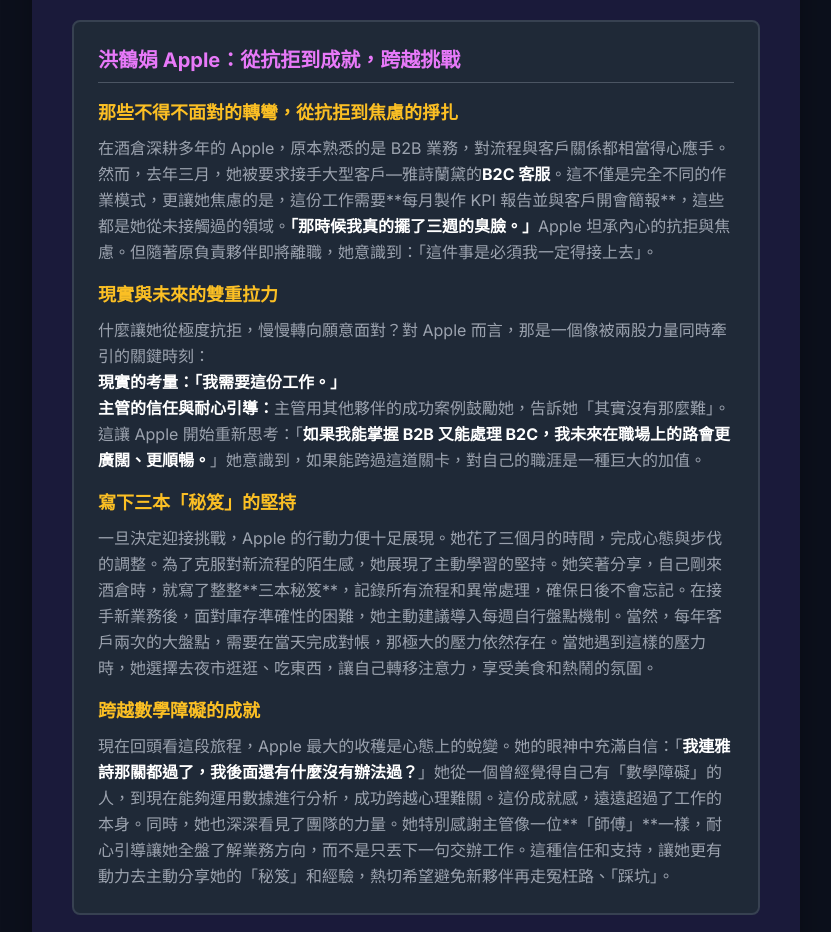
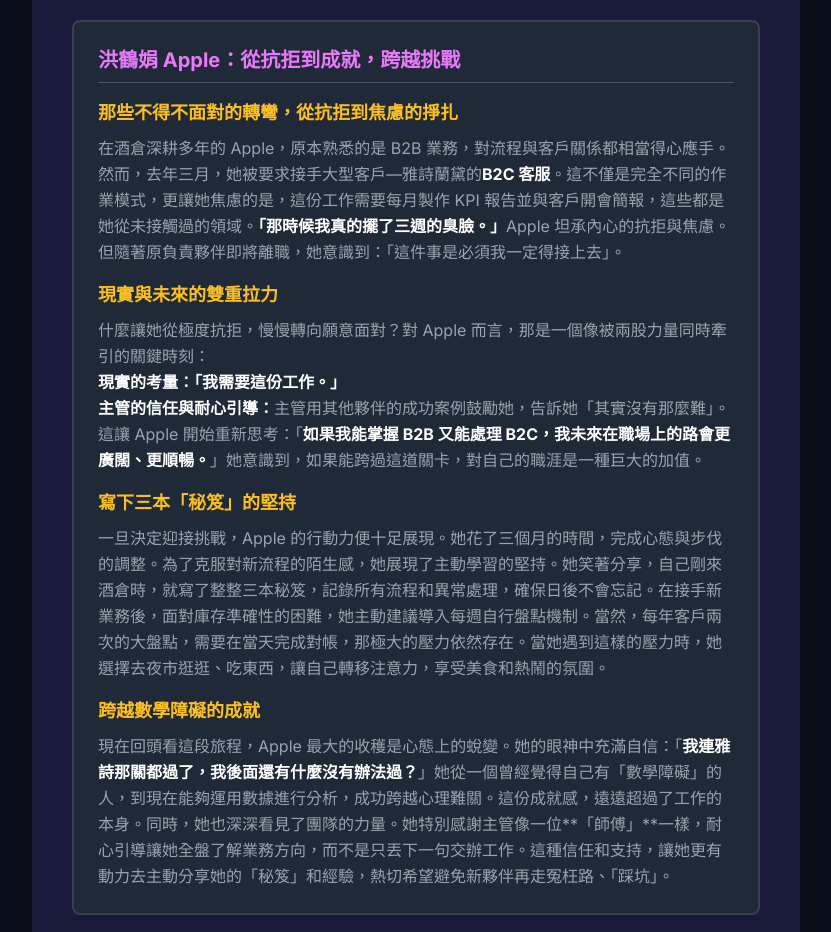
Before and after one commit to daphnechoutw-pixel/starlight-newsletter, a plain HTML site: page index.html in a window 1280 px wide. Shown: the part 2580-3512 px from the top of the page, without its empty margins (224-1055 px from the left). Drawn offline with nearby package versions, Linux system fonts and the light colour scheme.

Commit message:
Add files via upload

```diff
--- a/index.html
+++ b/index.html
@@ -155,7 +155,7 @@
                         <!-- 那些不得不面對的轉彎，從抗拒到焦慮的掙扎 -->
                         <p class="text-lg font-semibold text-amber-400 mb-2">那些不得不面對的轉彎，從抗拒到焦慮的掙扎</p>
                         <p class="text-base text-gray-400 leading-relaxed mb-4">
-                            在酒倉深耕多年的 Apple，原本熟悉的是 B2B 業務，對流程與客戶關係都相當得心應手。然而，去年三月，她被要求接手大型客戶—雅詩蘭黛的<span class="font-bold text-white">B2C 客服</span>。這不僅是完全不同的作業模式，更讓她焦慮的是，這份工作需要**每月製作 KPI 報告並與客戶開會簡報**，這些都是她從未接觸過的領域。<span class="font-bold text-white">「那時候我真的擺了三週的臭臉。」</span>Apple 坦承內心的抗拒與焦慮。但隨著原負責夥伴即將離職，她意識到：「這件事是必須我一定得接上去」。
+                            在酒倉深耕多年的 Apple，原本熟悉的是 B2B 業務，對流程與客戶關係都相當得心應手。然而，去年三月，她被要求接手大型客戶—雅詩蘭黛的<span class="font-bold text-white">B2C 客服</span>。這不僅是完全不同的作業模式，更讓她焦慮的是，這份工作需要每月製作 KPI 報告並與客戶開會簡報，這些都是她從未接觸過的領域。<span class="font-bold text-white">「那時候我真的擺了三週的臭臉。」</span>Apple 坦承內心的抗拒與焦慮。但隨著原負責夥伴即將離職，她意識到：「這件事是必須我一定得接上去」。
                         </p>
 
                         <!-- 現實與未來的雙重拉力 -->
@@ -170,7 +170,7 @@
                         <!-- 寫下三本「秘笈」的堅持 -->
                         <p class="text-lg font-semibold text-amber-400 mb-2">寫下三本「秘笈」的堅持</p>
                         <p class="text-base text-gray-400 leading-relaxed mb-4">
-                            一旦決定迎接挑戰，Apple 的行動力便十足展現。她花了三個月的時間，完成心態與步伐的調整。為了克服對新流程的陌生感，她展現了主動學習的堅持。她笑著分享，自己剛來酒倉時，就寫了整整**三本秘笈**，記錄所有流程和異常處理，確保日後不會忘記。在接手新業務後，面對庫存準確性的困難，她主動建議導入每週自行盤點機制。當然，每年客戶兩次的大盤點，需要在當天完成對帳，那極大的壓力依然存在。當她遇到這樣的壓力時，她選擇去夜市逛逛、吃東西，讓自己轉移注意力，享受美食和熱鬧的氛圍。
+                            一旦決定迎接挑戰，Apple 的行動力便十足展現。她花了三個月的時間，完成心態與步伐的調整。為了克服對新流程的陌生感，她展現了主動學習的堅持。她笑著分享，自己剛來酒倉時，就寫了整整三本秘笈，記錄所有流程和異常處理，確保日後不會忘記。在接手新業務後，面對庫存準確性的困難，她主動建議導入每週自行盤點機制。當然，每年客戶兩次的大盤點，需要在當天完成對帳，那極大的壓力依然存在。當她遇到這樣的壓力時，她選擇去夜市逛逛、吃東西，讓自己轉移注意力，享受美食和熱鬧的氛圍。
                         </p>
 
                         <!-- 跨越數學障礙的成就 -->
```
